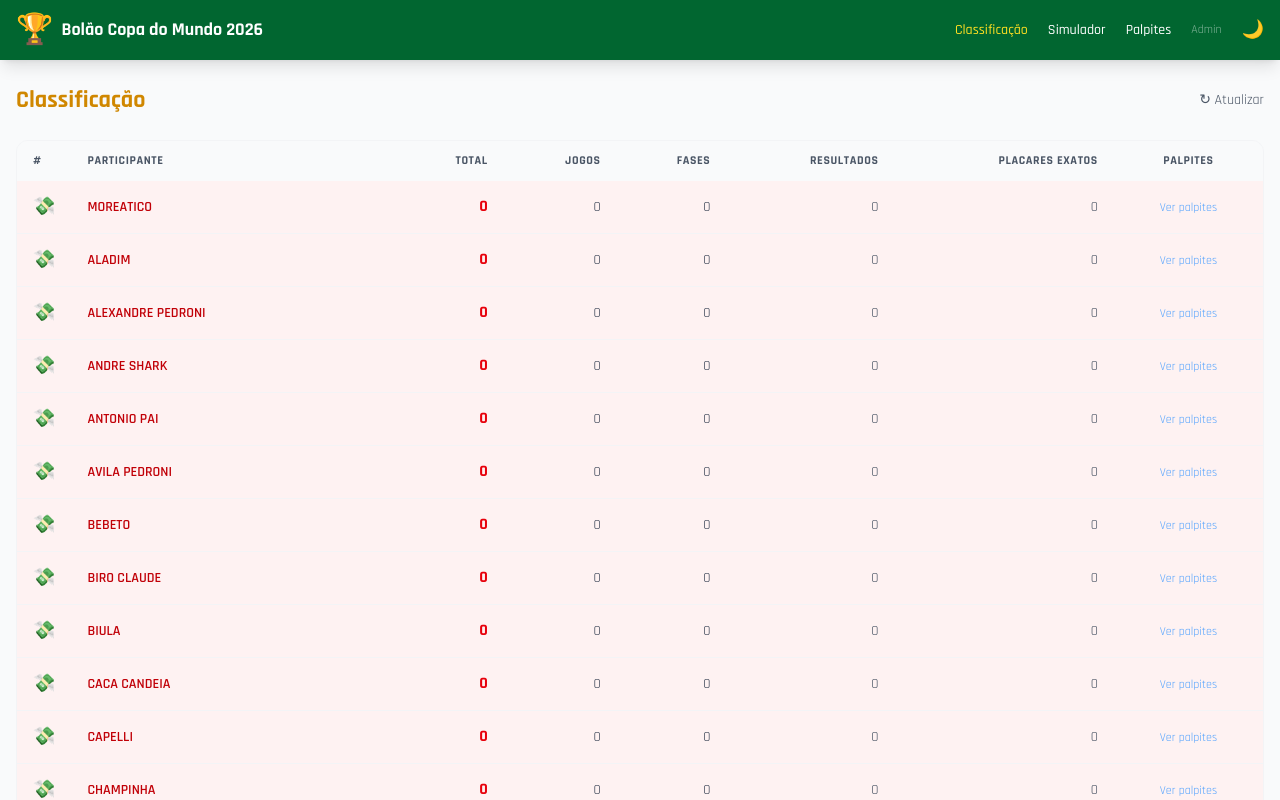
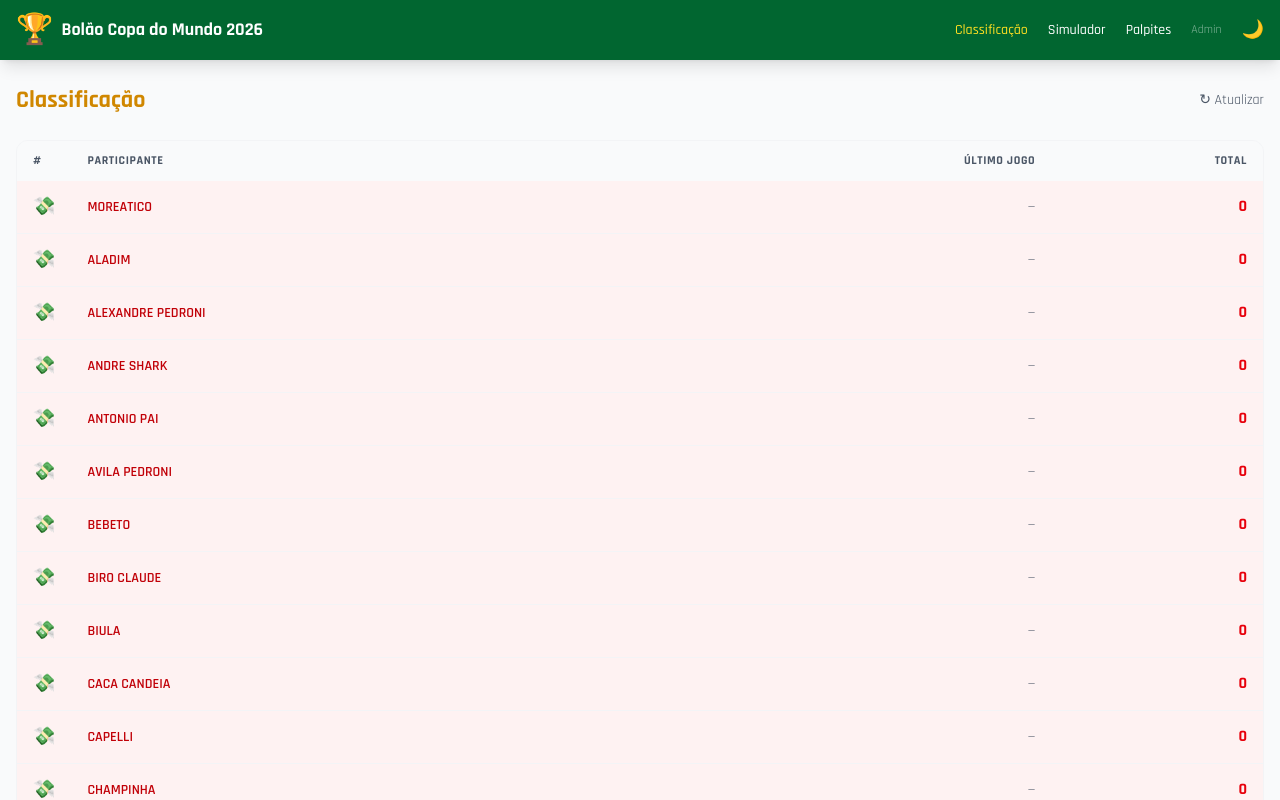
Before and after one commit to diogosanderc/bolao, a Next.js app: page / in a window 1280 px wide. Shown: the top 800 px of the page. Built offline with nearby package versions, Linux system fonts and the light colour scheme.

Commit message:
Simplify leaderboard: show only last match points + total
Adds lastMatchPoints to LeaderboardEntry — points each participant
earned from the most recently submitted result. Table now shows only
Rank, Participante, Último jogo, and Total.

https://claude.ai/code/session_019aK87SdRk6KgCMcR92nH6i

```diff
--- a/app/page.tsx
+++ b/app/page.tsx
@@ -61,12 +61,8 @@ export default function LeaderboardPage() {
               <tr className="bg-gray-900 text-gray-400 text-xs uppercase tracking-wider">
                 <th className="px-4 py-3 text-left w-10">#</th>
                 <th className="px-4 py-3 text-left">Participante</th>
+                <th className="px-4 py-3 text-right">Último jogo</th>
                 <th className="px-4 py-3 text-right">Total</th>
-                <th className="px-4 py-3 text-right hidden sm:table-cell">Jogos</th>
-                <th className="px-4 py-3 text-right hidden sm:table-cell">Fases</th>
-                <th className="px-4 py-3 text-right hidden md:table-cell">Resultados</th>
-                <th className="px-4 py-3 text-right hidden md:table-cell">Placares exatos</th>
-                <th className="px-4 py-3 text-center hidden lg:table-cell">Palpites</th>
               </tr>
             </thead>
             <tbody className="divide-y divide-gray-800">
@@ -99,28 +95,13 @@ export default function LeaderboardPage() {
                   }`}>
                     {entry.participant.name}
                   </td>
+                  <td className="px-4 py-3 text-right text-gray-300">
+                    {entry.lastMatchPoints > 0
+                      ? <span className="text-green-400 font-semibold">+{entry.lastMatchPoints}</span>
+                      : <span className="text-gray-600">—</span>}
+                  </td>
                   <td className={`px-4 py-3 text-right font-bold text-base ${isRelated(entry.totalPoints) ? 'text-red-600 dark:text-red-400' : 'text-yellow-600 dark:text-yellow-400'}`}>
                     {entry.totalPoints}
-                  </td>
-                  <td className="px-4 py-3 text-right text-gray-300 hidden sm:table-cell">
-                    {entry.matchPoints}
-                  </td>
-                  <td className="px-4 py-3 text-right text-gray-300 hidden sm:table-cell">
-                    {entry.phasePoints}
-                  </td>
-                  <td className="px-4 py-3 text-right text-gray-400 hidden md:table-cell">
-                    {entry.breakdown.correctResults}
-                  </td>
-                  <td className="px-4 py-3 text-right text-gray-400 hidden md:table-cell">
-                    {entry.breakdown.correctScores}
-                  </td>
-                  <td className="px-4 py-3 text-center hidden lg:table-cell">
-                    <a
-                      href={`/palpite/${entry.participant.token}`}
-                      className="text-xs text-blue-400 hover:text-blue-300 hover:underline"
-                    >
-                      Ver palpites
-                    </a>
                   </td>
                 </tr>
               )}
--- a/lib/scoring.ts
+++ b/lib/scoring.ts
@@ -86,6 +86,7 @@ export function computeLeaderboard(
   results: MatchResult[]
 ): LeaderboardEntry[] {
   const resultMap = Object.fromEntries(results.map(r => [r.matchId, r]))
+  const lastResult = results.length > 0 ? results[results.length - 1] : null
 
   // For each phase, collect which teams actually qualified
   const qualifiedByPhase: Record<Phase, Set<string>> = {
@@ -225,11 +226,21 @@ export function computeLeaderboard(
 
     phasePoints += groupOrderPoints
 
+    let lastMatchPoints = 0
+    if (lastResult) {
+      const lastMatch = matchById[lastResult.matchId]
+      if (lastMatch) {
+        const pred = myPreds.find(p => p.matchId === lastResult.matchId)
+        if (pred) lastMatchPoints = scoreMatch(pred, lastResult, lastMatch).total
+      }
+    }
+
     return {
       participant,
       totalPoints: matchPoints + phasePoints,
       matchPoints,
       phasePoints,
+      lastMatchPoints,
       breakdown: {
         correctResults,
         correctScores,
--- a/lib/types.ts
+++ b/lib/types.ts
@@ -99,6 +99,7 @@ export interface LeaderboardEntry {
   totalPoints: number
   matchPoints: number
   phasePoints: number
+  lastMatchPoints: number
   breakdown: {
     correctResults: number
     correctScores: number
```
